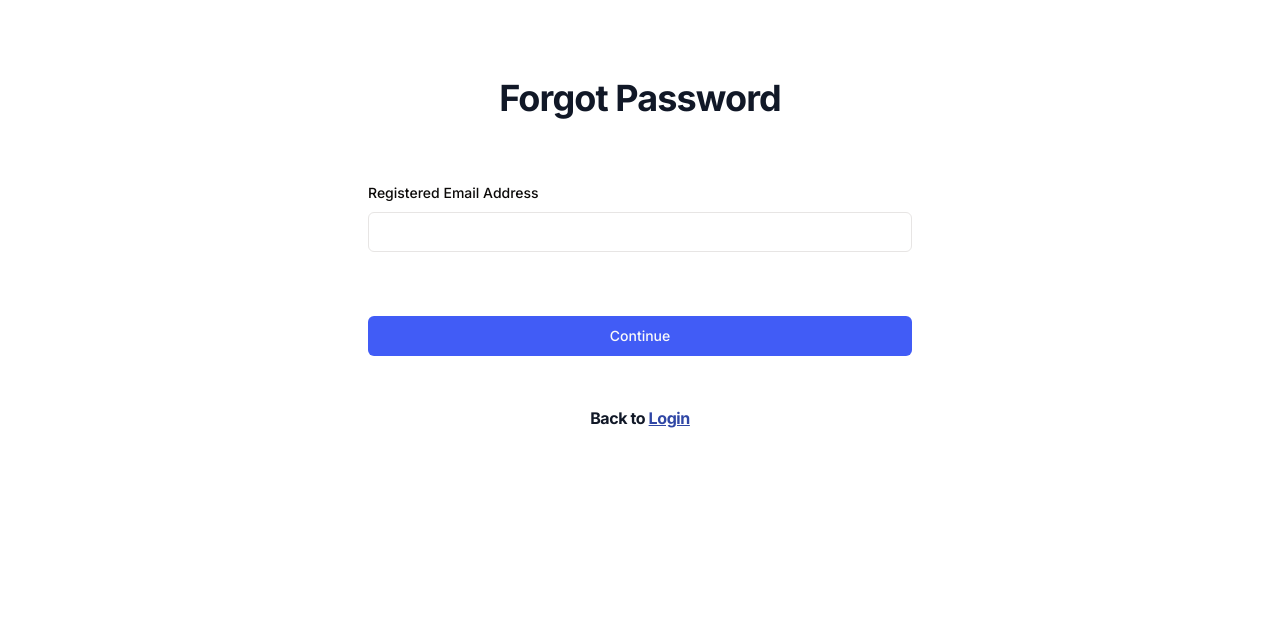
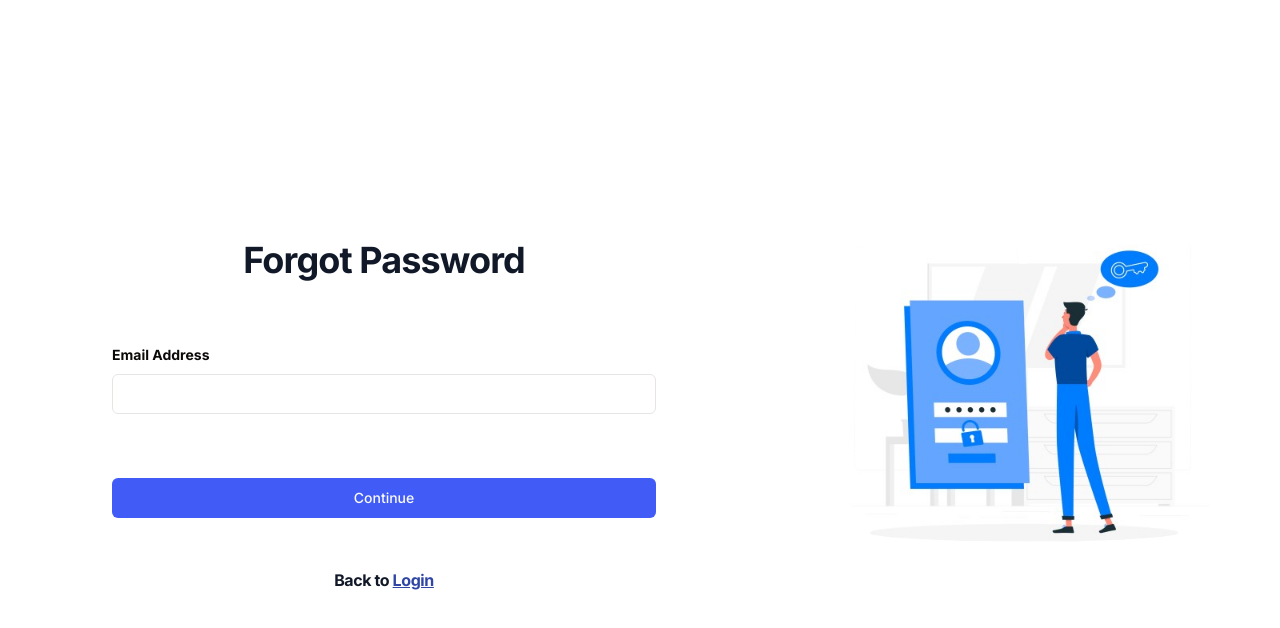
Before and after one commit to The-CodeINN/taskflow, a Next.js app in the folder client/taskflow-frontend/: page /forgot-password in a window 1280 px wide. Shown: the top 628 px of the page. Built offline with nearby package versions, Linux system fonts and the light colour scheme.

Commit message:
Frontend:few additions

```diff
--- a/client/taskflow-frontend/app/(platform)/(auth)/forgot-password/page.tsx
+++ b/client/taskflow-frontend/app/(platform)/(auth)/forgot-password/page.tsx
@@ -14,6 +14,7 @@ import {
 } from "@/components/ui/form";
 import { Input } from "@/components/ui/input";
 import { Button } from "@/components/ui/button";
+import Image from "next/image";
 
 const ForgotFormSchema = z.object({
   email: z.string().email({
@@ -38,8 +39,8 @@ const ForgotPage = () => {
   };
 
   return (
-    <section className="flex bg-[#ffffff] justify-center">
-      <div className="bg-[#ffffff] h-screen md:w-[60%] md:rounded-l-[20px] md:rounded-r-[20px] w-full">
+    <section className="flex bg-[#ffffff] justify-between">
+      <div className="bg-[#ffffff] h-screen md:w-[90%] md:rounded-l-[20px] md:rounded-r-[20px] w-full flex flex-col justify-center">
         <h2 className="mt-20 text-center text-4xl font-bold leading-9 tracking-tight text-gray-900">
           Forgot Password
         </h2>
@@ -59,7 +60,7 @@ const ForgotPage = () => {
                   name="email"
                   render={({ field }) => (
                     <FormItem>
-                      <FormLabel>Registered Email Address</FormLabel>
+                      <FormLabel className="font-bold">Email Address</FormLabel>
                       <FormControl>
                         <Input type="email" disabled={isLoading} {...field} />
                       </FormControl>
@@ -100,21 +101,23 @@ const ForgotPage = () => {
           </Form>
         </div>
       </div>
-      {/* <div className=" bg-[#2f46a5] flex-col items-center w-[60%] hidden md:flex rounded-xl">
-        <div className="text-right w-[60%] mt-10 font-bold text-[#FFFFFF]  ">
-          <h2 className="mt-20 text-center text-4xl font-bold leading-9 tracking-tight text-gray-900">
-            Don&apos;t have an account?
-          </h2>
-          <p className="mt-9 text-center font-extralight text-[#000000] text-2xl ">
-            Sign up and start managing your task right now!
-          </p>
+      <div className=" bg-white flex-col items-center w-[60%] hidden md:flex rounded-xl justify-center">
+        <div className="text-white space-y-3">
+          {/* <h1 className="text-4xl font-bold">Optimize team workflow,</h1>
+          <h4 className="text-2xl text-center">
+            with seamless task coordination!
+          </h4> */}
+          <div className="w-[400px]">
+            <Image
+              src={"/forgot-password.png"}
+              alt="rest-password"
+              width={500}
+              height={500}
+              className="py-10 w-full"
+            />
+          </div>
         </div>
-        <div className="mt-10">
-          <Button className="w-full bg-[#3EACFB]" type="submit">
-            SIGN UP
-          </Button>
-        </div>
-      </div> */}
+      </div>
     </section>
   );
 };
--- a/client/taskflow-frontend/app/(platform)/(auth)/reset-password/page.tsx
+++ b/client/taskflow-frontend/app/(platform)/(auth)/reset-password/page.tsx
@@ -14,6 +14,7 @@ import {
 } from "@/components/ui/form";
 import { Input } from "@/components/ui/input";
 import { Button } from "@/components/ui/button";
+import Image from "next/image";
 
 const ResetFormSchema = z
   .object({
@@ -47,8 +48,8 @@ const ResetPage = () => {
   };
 
   return (
-    <section className="flex bg-[#ffffff] justify-center">
-      <div className="bg-[#ffffff] h-screen md:w-[60%] md:rounded-l-[20px] md:rounded-r-[20px] w-full">
+    <section className="flex bg-[#ffffff] justify-between">
+      <div className="bg-[#ffffff] h-screen md:w-[90%] md:rounded-l-[20px] md:rounded-r-[20px] w-full flex flex-col justify-center">
         <h2 className="mt-20 text-center text-4xl font-bold leading-9 tracking-tight text-gray-900">
           Reset Password
         </h2>
@@ -62,13 +63,13 @@ const ResetPage = () => {
         <div className="px-12 py-10 md:px-28">
           <Form {...form}>
             <form onSubmit={form.handleSubmit(onSubmit)}>
-              <div className="grid py-6">
+              <div className="grid py-6 space-y-5">
                 <FormField
                   control={form.control}
                   name="newpassword"
                   render={({ field }) => (
                     <FormItem>
-                      <FormLabel>New Password</FormLabel>
+                      <FormLabel className="font-bold">New Password</FormLabel>
                       <FormControl>
                         <Input
                           type="password"
@@ -85,7 +86,9 @@ const ResetPage = () => {
                   name="confirmPassword"
                   render={({ field }) => (
                     <FormItem>
-                      <FormLabel>Confirm Password</FormLabel>
+                      <FormLabel className="font-bold">
+                        Confirm New Password
+                      </FormLabel>
                       <FormControl>
                         <Input
                           type="Password"
@@ -100,28 +103,30 @@ const ResetPage = () => {
               </div>
               <div className=" py-10">
                 <Button className="w-full" type="submit">
-                  RESET
+                  RESET PASSWORD
                 </Button>
               </div>
             </form>
           </Form>
         </div>
       </div>
-      {/* <div className=" bg-[#2f46a5] flex-col items-center w-[60%] hidden md:flex rounded-xl">
-        <div className="text-right w-[60%] mt-10 font-bold text-[#FFFFFF]  ">
-          <h2 className="mt-20 text-center text-4xl font-bold leading-9 tracking-tight text-gray-900">
-            Don&apos;t have an account?
-          </h2>
-          <p className="mt-9 text-center font-extralight text-[#000000] text-2xl ">
-            Sign up and start managing your task right now!
-          </p>
+      <div className=" bg-white flex-col items-center w-[60%] hidden md:flex rounded-xl justify-center">
+        <div className="text-white space-y-3">
+          {/* <h1 className="text-4xl font-bold">Optimize team workflow,</h1>
+          <h4 className="text-2xl text-center">
+            with seamless task coordination!
+          </h4> */}
+          <div className="w-[400px]">
+            <Image
+              src={"/reset-passwordP.png"}
+              alt="rest-password"
+              width={500}
+              height={500}
+              className="py-10 w-full"
+            />
+          </div>
         </div>
-        <div className="mt-10">
-          <Button className="w-full bg-[#3EACFB]" type="submit">
-            SIGN UP
-          </Button>
-        </div>
-      </div> */}
+      </div>
     </section>
   );
 };
--- a/client/taskflow-frontend/components/task-card.tsx
+++ b/client/taskflow-frontend/components/task-card.tsx
@@ -35,7 +35,7 @@ const TaskCard = () => {
             className="h-[30%] bg-[#191950] w-full font-light  hover:bg-gray-400"
           >
             <Pencil />
-            Update
+            Edit
           </Button>
           <Button
             type="submit"
```
Also changed, not shown: client/taskflow-frontend/public/forgot-password.png (added), client/taskflow-frontend/public/reset-passwordP.png (added).
